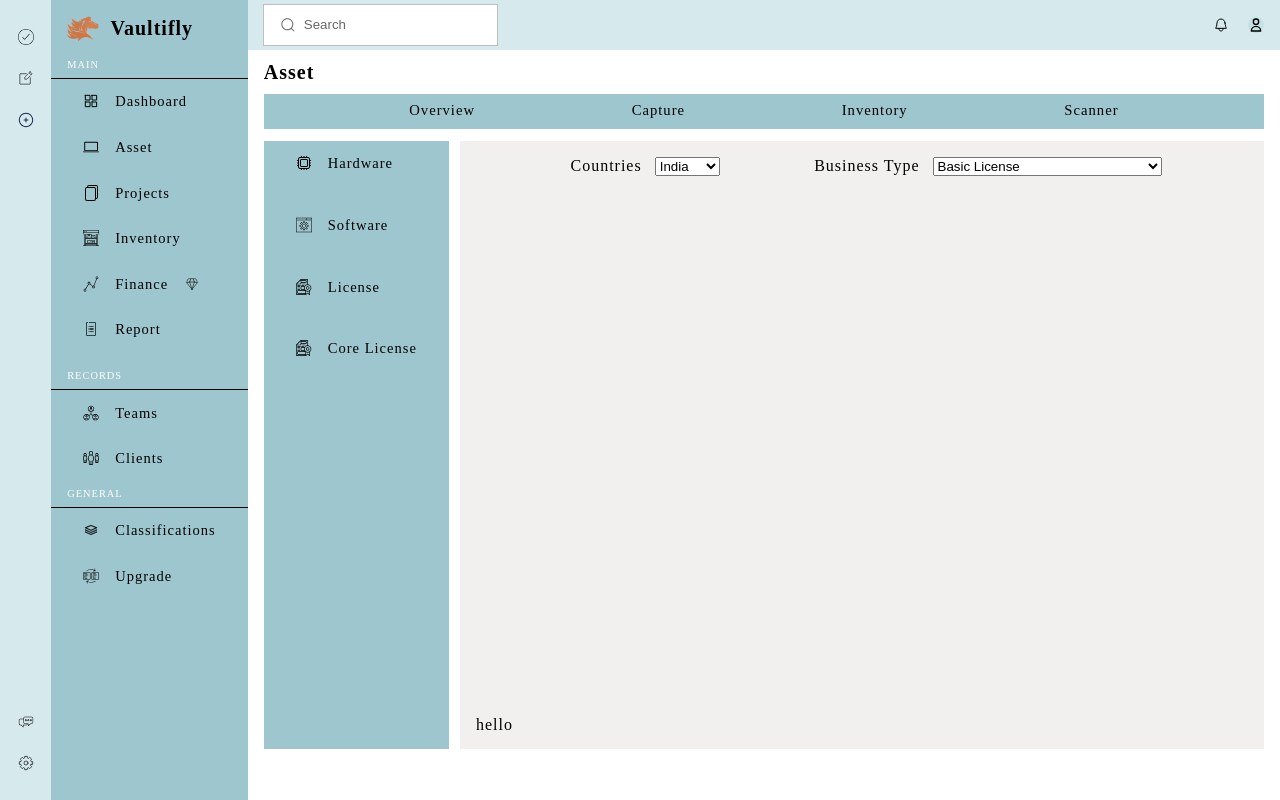
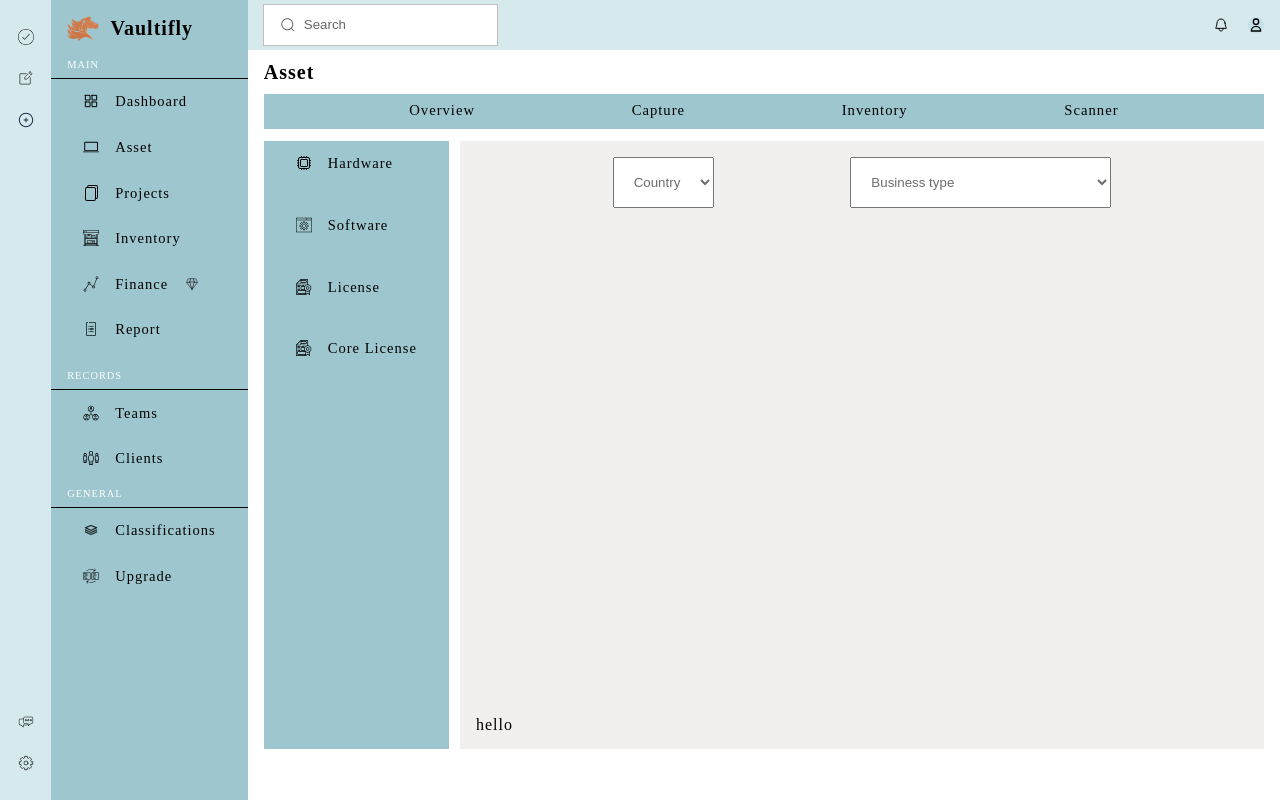
Before and after one commit to souravdas007123/Vaultifly--Django, a Django app: page /validity/ in a window 1280 px wide. Run offline with Django 5.2, Linux system fonts and the light colour scheme.

Commit message:
core license dropdown name change,classification status remove

```diff
--- a/page_html/templates/page_html/asset_capture_corelicense_contain.html
+++ b/page_html/templates/page_html/asset_capture_corelicense_contain.html
@@ -7,8 +7,8 @@
         <div class="corelicense_capture_sidebar_container">
 
         <form action="">
-            <label for="cars">Countries</label>
-            <select name="cars" id="cars">
+            <select name="cars" id="cars" class='input_field_dropdown'>
+              <option value="hi">Country</option>
               <option value="hi">India</option>
               <option value="Business">USA</option>
               <option value="Compliance">Europe</option>
@@ -16,11 +16,9 @@
           </form>
 
             <form action="">
-            <label for="cars">Business Type</label>
-            <select name="cars" id="cars">
-              <option value="hi">Basic License</option>
-              <option value="Compliance">type</option>
-              <a href="{% url 'validity' %}"><option value="Business">Validity & Important Dates</option></a>
+            <select name="cars" id="cars" class='input_field_dropdown'>
+              <option value="Compliance">Business type</option>
+              <option value="Business">Validity & Important Dates</option>
               <option value="Compliance">Business Identification Details</option>
               <option value="Compliance">Compliance & Regulatory Details</option>
               <option value="Compliance">Financial and Payment Details</option>
--- a/page_html/templates/page_html/classifications.html
+++ b/page_html/templates/page_html/classifications.html
@@ -3,11 +3,6 @@
 {% block heading %}Classifications{% endblock heading %}
 
 {% block navigation_tab %}
-
-<a href="">
-<div class="content_navigation_link">Overview</div>
-<span></span>
-</a>
 
 <a href="{% url 'classificationlocation' %}">
 <div class="content_navigation_link">Locations</div>
--- a/page_html/templates/page_html/classifications_category.html
+++ b/page_html/templates/page_html/classifications_category.html
@@ -17,7 +17,6 @@
                     <tr>
                         <th>SL NO</th>
                         <th>CATEGORY</th>
-                        <th>STATUS</th>
                         <th>ACTION</th>
                     </tr>
                 </thead>
@@ -25,7 +24,6 @@
                     <tr>
                         <td>1</td>
                         <td>Electrical</td>
-                        <td>Active</td>
                         <td>
                             <a href="">
                                 <svg viewBox="0 0 24 24" fill="none" xmlns="http://www.w3.org/2000/svg"><g id="SVGRepo_bgCarrier" stroke-width="0"></g><g id="SVGRepo_tracerCarrier" stroke-linecap="round" stroke-linejoin="round"></g><g id="SVGRepo_iconCarrier"> <path fill-rule="evenodd" clip-rule="evenodd" d="M21.1213 2.70705C19.9497 1.53548 18.0503 1.53547 16.8787 2.70705L15.1989 4.38685L7.29289 12.2928C7.16473 12.421 7.07382 12.5816 7.02986 12.7574L6.02986 16.7574C5.94466 17.0982 6.04451 17.4587 6.29289 17.707C6.54127 17.9554 6.90176 18.0553 7.24254 17.9701L11.2425 16.9701C11.4184 16.9261 11.5789 16.8352 11.7071 16.707L19.5556 8.85857L21.2929 7.12126C22.4645 5.94969 22.4645 4.05019 21.2929 2.87862L21.1213 2.70705ZM18.2929 4.12126C18.6834 3.73074 19.3166 3.73074 19.7071 4.12126L19.8787 4.29283C20.2692 4.68336 20.2692 5.31653 19.8787 5.70705L18.8622 6.72357L17.3068 5.10738L18.2929 4.12126ZM15.8923 6.52185L17.4477 8.13804L10.4888 15.097L8.37437 15.6256L8.90296 13.5112L15.8923 6.52185ZM4 7.99994C4 7.44766 4.44772 6.99994 5 6.99994H10C10.5523 6.99994 11 6.55223 11 5.99994C11 5.44766 10.5523 4.99994 10 4.99994H5C3.34315 4.99994 2 6.34309 2 7.99994V18.9999C2 20.6568 3.34315 21.9999 5 21.9999H16C17.6569 21.9999 19 20.6568 19 18.9999V13.9999C19 13.4477 18.5523 12.9999 18 12.9999C17.4477 12.9999 17 13.4477 17 13.9999V18.9999C17 19.5522 16.5523 19.9999 16 19.9999H5C4.44772 19.9999 4 19.5522 4 18.9999V7.99994Z" fill="#000000"></path> </g></svg>
--- a/page_html/templates/page_html/classifications_location.html
+++ b/page_html/templates/page_html/classifications_location.html
@@ -17,7 +17,6 @@
                     <tr>
                         <th>SL NO</th>
                         <th>LOCATION</th>
-                        <th>STATUS</th>
                         <th>ACTION</th>
                     </tr>
                 </thead>
@@ -25,7 +24,6 @@
                     <tr>
                         <td>1</td>
                         <td>India</td>
-                        <td>Active</td>
                         <td>
                             <a href="">
                                 <svg viewBox="0 0 24 24" fill="none" xmlns="http://www.w3.org/2000/svg"><g id="SVGRepo_bgCarrier" stroke-width="0"></g><g id="SVGRepo_tracerCarrier" stroke-linecap="round" stroke-linejoin="round"></g><g id="SVGRepo_iconCarrier"> <path fill-rule="evenodd" clip-rule="evenodd" d="M21.1213 2.70705C19.9497 1.53548 18.0503 1.53547 16.8787 2.70705L15.1989 4.38685L7.29289 12.2928C7.16473 12.421 7.07382 12.5816 7.02986 12.7574L6.02986 16.7574C5.94466 17.0982 6.04451 17.4587 6.29289 17.707C6.54127 17.9554 6.90176 18.0553 7.24254 17.9701L11.2425 16.9701C11.4184 16.9261 11.5789 16.8352 11.7071 16.707L19.5556 8.85857L21.2929 7.12126C22.4645 5.94969 22.4645 4.05019 21.2929 2.87862L21.1213 2.70705ZM18.2929 4.12126C18.6834 3.73074 19.3166 3.73074 19.7071 4.12126L19.8787 4.29283C20.2692 4.68336 20.2692 5.31653 19.8787 5.70705L18.8622 6.72357L17.3068 5.10738L18.2929 4.12126ZM15.8923 6.52185L17.4477 8.13804L10.4888 15.097L8.37437 15.6256L8.90296 13.5112L15.8923 6.52185ZM4 7.99994C4 7.44766 4.44772 6.99994 5 6.99994H10C10.5523 6.99994 11 6.55223 11 5.99994C11 5.44766 10.5523 4.99994 10 4.99994H5C3.34315 4.99994 2 6.34309 2 7.99994V18.9999C2 20.6568 3.34315 21.9999 5 21.9999H16C17.6569 21.9999 19 20.6568 19 18.9999V13.9999C19 13.4477 18.5523 12.9999 18 12.9999C17.4477 12.9999 17 13.4477 17 13.9999V18.9999C17 19.5522 16.5523 19.9999 16 19.9999H5C4.44772 19.9999 4 19.5522 4 18.9999V7.99994Z" fill="#000000"></path> </g></svg>
--- a/page_html/templates/page_html/classifications_unit.html
+++ b/page_html/templates/page_html/classifications_unit.html
@@ -17,7 +17,6 @@
                     <tr>
                         <th>SL NO</th>
                         <th>UNIT</th>
-                        <th>STATUS</th>
                         <th>ACTION</th>
                     </tr>
                 </thead>
@@ -25,7 +24,6 @@
                     <tr>
                         <td>1</td>
                         <td>PCS</td>
-                        <td>Active</td>
                         <td>
                             <a href="">
                                 <svg viewBox="0 0 24 24" fill="none" xmlns="http://www.w3.org/2000/svg"><g id="SVGRepo_bgCarrier" stroke-width="0"></g><g id="SVGRepo_tracerCarrier" stroke-linecap="round" stroke-linejoin="round"></g><g id="SVGRepo_iconCarrier"> <path fill-rule="evenodd" clip-rule="evenodd" d="M21.1213 2.70705C19.9497 1.53548 18.0503 1.53547 16.8787 2.70705L15.1989 4.38685L7.29289 12.2928C7.16473 12.421 7.07382 12.5816 7.02986 12.7574L6.02986 16.7574C5.94466 17.0982 6.04451 17.4587 6.29289 17.707C6.54127 17.9554 6.90176 18.0553 7.24254 17.9701L11.2425 16.9701C11.4184 16.9261 11.5789 16.8352 11.7071 16.707L19.5556 8.85857L21.2929 7.12126C22.4645 5.94969 22.4645 4.05019 21.2929 2.87862L21.1213 2.70705ZM18.2929 4.12126C18.6834 3.73074 19.3166 3.73074 19.7071 4.12126L19.8787 4.29283C20.2692 4.68336 20.2692 5.31653 19.8787 5.70705L18.8622 6.72357L17.3068 5.10738L18.2929 4.12126ZM15.8923 6.52185L17.4477 8.13804L10.4888 15.097L8.37437 15.6256L8.90296 13.5112L15.8923 6.52185ZM4 7.99994C4 7.44766 4.44772 6.99994 5 6.99994H10C10.5523 6.99994 11 6.55223 11 5.99994C11 5.44766 10.5523 4.99994 10 4.99994H5C3.34315 4.99994 2 6.34309 2 7.99994V18.9999C2 20.6568 3.34315 21.9999 5 21.9999H16C17.6569 21.9999 19 20.6568 19 18.9999V13.9999C19 13.4477 18.5523 12.9999 18 12.9999C17.4477 12.9999 17 13.4477 17 13.9999V18.9999C17 19.5522 16.5523 19.9999 16 19.9999H5C4.44772 19.9999 4 19.5522 4 18.9999V7.99994Z" fill="#000000"></path> </g></svg>
```
